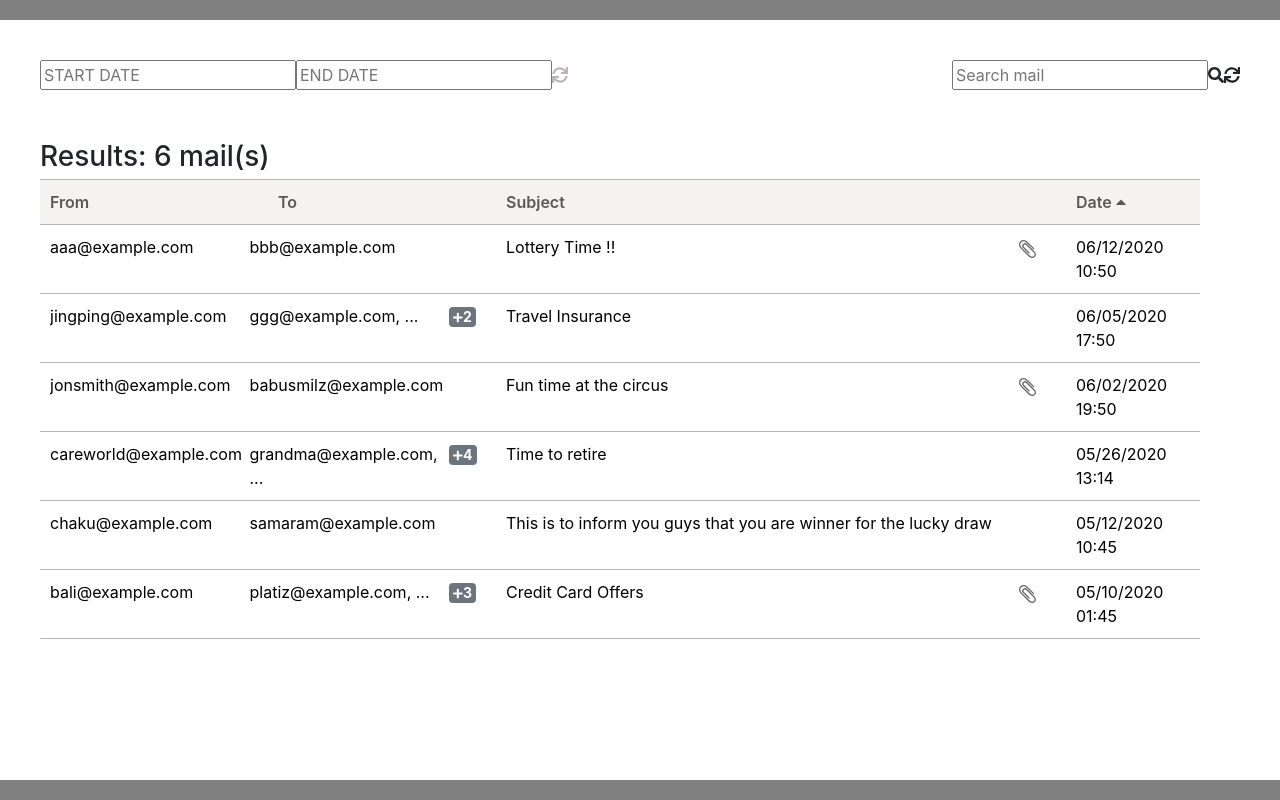
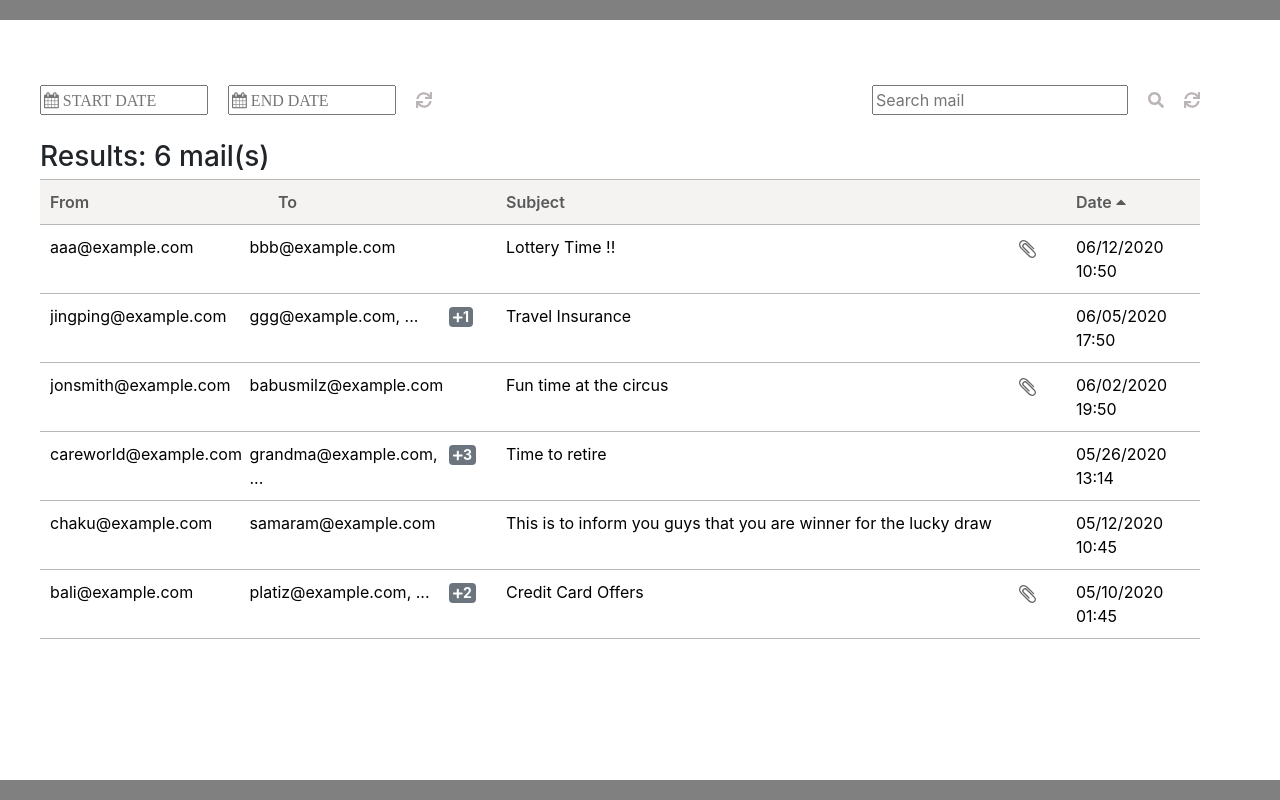
Before and after one commit to Vineeth-Avvaru/mail-archiver, a React (Create React App) app: page /mails in a window 1280 px wide. Built offline with nearby package versions, Linux system fonts and the light colour scheme.

Commit message:
filter-container Design & Badge Text update

```diff
--- a/src/components/HomeComponent.css
+++ b/src/components/HomeComponent.css
@@ -5,11 +5,53 @@
 
 .filter-container {
     height: 10vh;
+    width: calc(100% - 40px);
     display: flex;
     flex-direction: row;
     align-content: center;
     justify-content: space-between;
 }
+
+.date-container {
+    display: flex;
+    flex-direction: row;
+    justify-content: flex-start;
+    align-content: center;
+}
+
+.date-picker {
+    align-self: center;
+    margin-right: 20px;
+}
+.refresh-icon {
+    color: #BCB5B5 ;
+    align-self: center;
+}
+
+.refresh-icon:hover {
+    cursor: pointer;
+    color: black;
+}
+
+.search-container {
+    align-self: center;
+}
+
+.search-bar {
+    margin-right: 20px;
+}
+
+.search-icon {
+    color: #BCB5B5 ;
+    align-self: center;
+    margin-right: 20px;
+}
+
+.search-icon:hover {
+    cursor: pointer;
+    color: black;
+}
+
 .results-bar {
     width: calc(100% - 40px);
     height: 5vh;
@@ -61,11 +103,6 @@
     cursor: pointer;
 }
 
-.refresh-icon {
-    color: #BCB5B5 ;
+.place-icon {
+    font-family: fontawesome;
 }
-
-.refresh-icon:hover {
-    cursor: pointer;
-    color: black;
-}
--- a/src/components/HomeComponent.jsx
+++ b/src/components/HomeComponent.jsx
@@ -38,8 +38,10 @@ class Home extends React.Component {
             <div className="middle-container">
                 <div className="filter-container">
                     <div className="date-container">
+                        <div className="date-picker">
                             <DatePicker
-                            placeholderText="START DATE"
+                                className = "place-icon"
+                                placeholderText="&#xf073; START DATE"
                                 selected={this.props.startDate}
                                 onChange={date => this.props.setStartDate(date)}
                                 selectsStart
@@ -50,10 +52,14 @@ class Home extends React.Component {
                                 todayButton="Today"
                                 startDate={this.props.startDate}
                                 endDate={this.props.endDate}
-                            maxDate={this.props.endDate === null? new Date(): this.props.endDate}
+                                maxDate={this.props.endDate === null ? new Date(): this.props.endDate}
                             />
+                        </div>
+
+                        <div className="date-picker">
                             <DatePicker
-                            placeholderText="END DATE"
+                                className = "place-icon"
+                                placeholderText="&#xf073; END DATE"
                                 selected={this.props.endDate}
                                 onChange={date => this.props.setEndDate(date)}
                                 selectsEnd
@@ -67,6 +73,7 @@ class Home extends React.Component {
                                 minDate={this.props.startDate}
                                 maxDate={new Date()}
                             />
+                        </div>
                         <FontAwesomeIcon icon={faSync} className="refresh-icon" onClick={this.props.resetDate} />
                     </div>
                     <div className="search-container">
@@ -76,9 +83,10 @@ class Home extends React.Component {
                             value={this.props.searchMsg}
                             onKeyPress = {(e) => this.props.onEnter(e.key)}
                             placeholder="Search mail"
+                            className="search-bar"
                         />
-                        <FontAwesomeIcon icon={faSearch} onClick={this.props.filterMails} />
-                        <FontAwesomeIcon icon={faSync} onClick={this.props.resetSearch} />
+                        <FontAwesomeIcon icon={faSearch} className="search-icon" onClick={this.props.filterMails} />
+                        <FontAwesomeIcon icon={faSync} className="refresh-icon"  onClick={this.props.resetSearch} />
                     </div>
                 </div>
 
--- a/src/components/MailComponent.jsx
+++ b/src/components/MailComponent.jsx
@@ -21,7 +21,7 @@ function Mail(props) {
                     </span>
                 <span className="email-badge-body">
                     {archivedMail.to.length !== 1
-                        ? <span><Badge color="secondary"><FontAwesomeIcon icon={faPlus} /><i className="badge-text">{archivedMail.to.length}</i></Badge></span>
+                        ? <span><Badge color="secondary"><FontAwesomeIcon icon={faPlus} /><i className="badge-text">{archivedMail.to.length-1}</i></Badge></span>
                         : <span></span>
                     }
                 </span>
```
Lines whose indentation alone changed are shown as unchanged.
